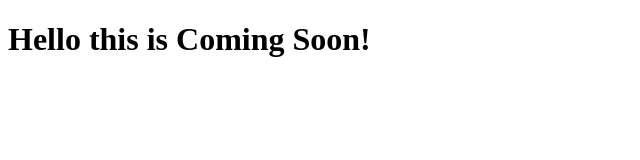
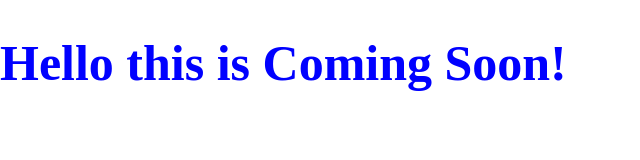
Before and after one commit to harrymryder/git-101, a plain HTML site: page index.html in a window 1280 px wide. Shown: the whole page, without its empty margins (0-640 px from the left). Drawn offline with Linux system fonts and the light colour scheme.

```diff
--- a/index.html
+++ b/index.html
@@ -1,6 +1,7 @@
 <!DOCTYPE html>
 <html>
 <head>
+	<link rel="stylesheet" type="text/css" href="style.css">
 	<title></title>
 </head>
 <body>
--- /dev/null
+++ b/style.css
@@ -0,0 +1,7 @@
+body {
+	margin: 0
+}
+h1 {
+	font-size: 50px;
+	color: blue;
+}
```
